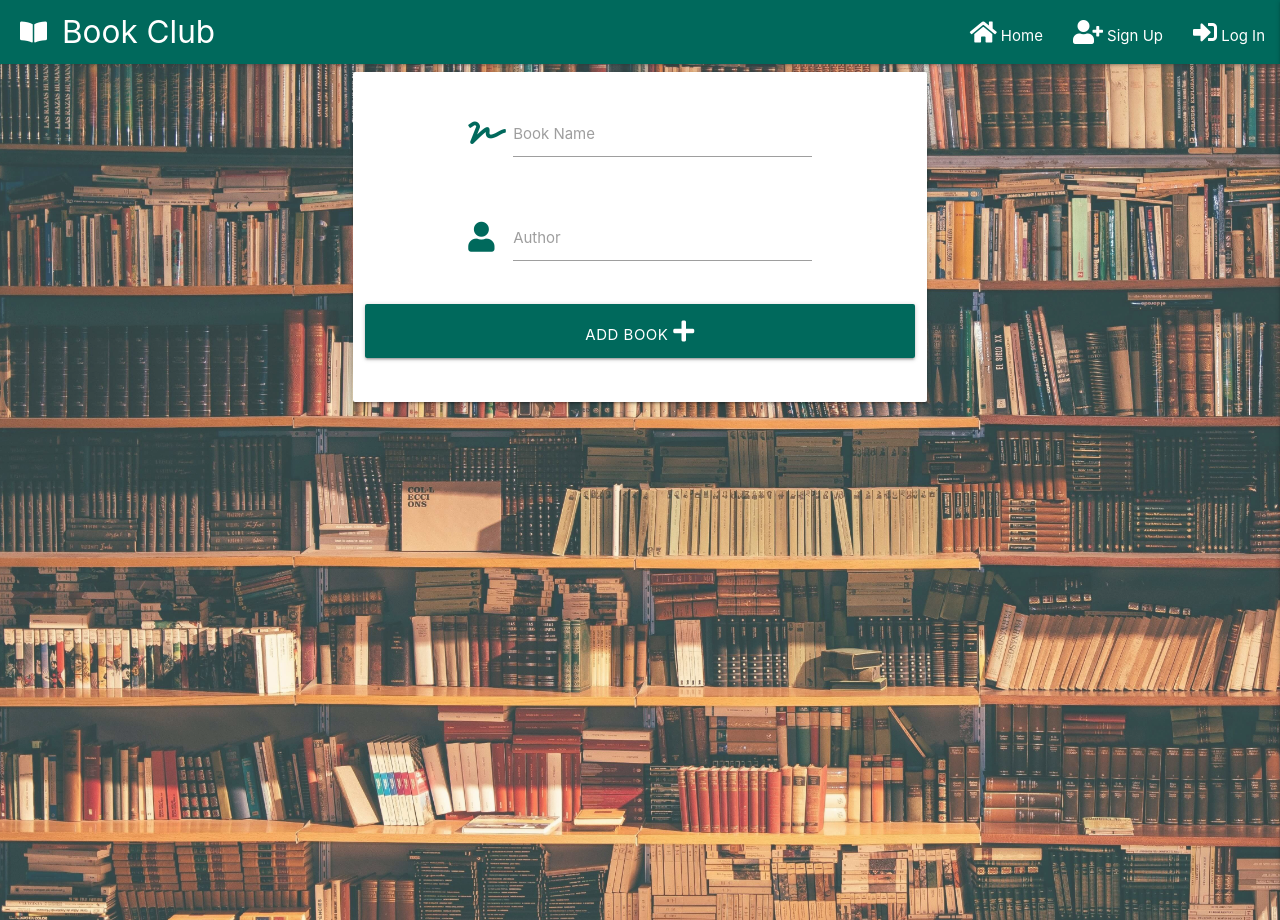
After one commit to RobKnowles248/book-club, a Flask app: page /add_book in a window 1280 px wide. The commit adds this page. Run offline with Flask 2, Linux system fonts and the light colour scheme; some libraries are stand-ins or nearby versions.

Commit message:
Add add_book page

```diff
--- a/app.py
+++ b/app.py
@@ -152,6 +152,11 @@ def add_review():
     return render_template("add_review.html", books=books)
 
 
+@app.route("/add_book", methods=["GET", "POST"])
+def add_book():
+    return render_template("add_book.html")
+
+
 if __name__ == "__main__":
     app.run(host=os.environ.get("IP"),
             port=int(os.environ.get("PORT")),
--- /dev/null
+++ b/templates/add_book.html
@@ -0,0 +1,31 @@
+{% extends "base.html" %}
+{% block content %}
+    <div class="row">
+        <form class="col s12 m8 offset-m2" method="POST" action="{{ url_for('add_book') }}">
+            <div class="card-panel">
+                <!-- Book Name -->
+                <div class="row">
+                    <div class="input-field col s8 offset-s2">
+                        <i class="fas fa-signature prefix teal-text text-darken-3"></i>
+                        <input id="book_name" name="book_name" type="text" class="validate" required>
+                        <label for="book_name">Book Name</label>
+                    </div>
+                </div>
+                <!-- Author -->
+                <div class="row">
+                    <div class="input-field col s8 offset-s2">
+                        <i class="fas fa-user prefix teal-text text-darken-3"></i>
+                        <input id="author" name="author" type="text" class="validate" required>
+                        <label for="author">Author</label>
+                    </div>
+                </div>
+                <!-- Submit Button -->
+                <div class="row">
+                    <button type="submit" class="col s12 btn-large teal darken-3">
+                        Add Book <i class="fas fa-plus"></i>
+                    </button>
+                </div>
+            </div>
+        </form>
+    </div>
+{% endblock %}
```
Also changed, not shown: templates/add_review.html (+8 -1 lines).
